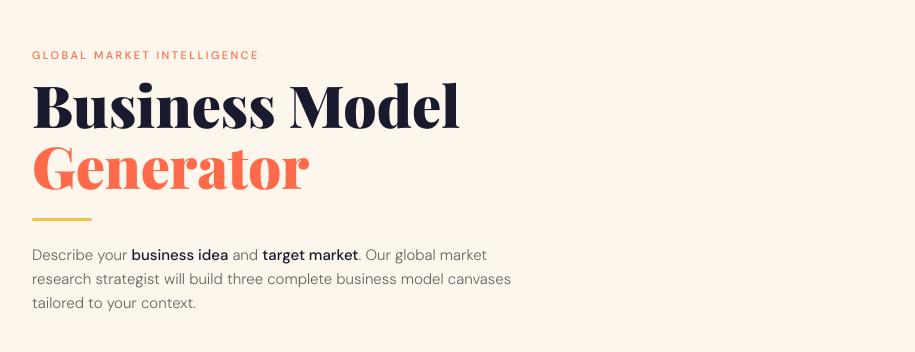
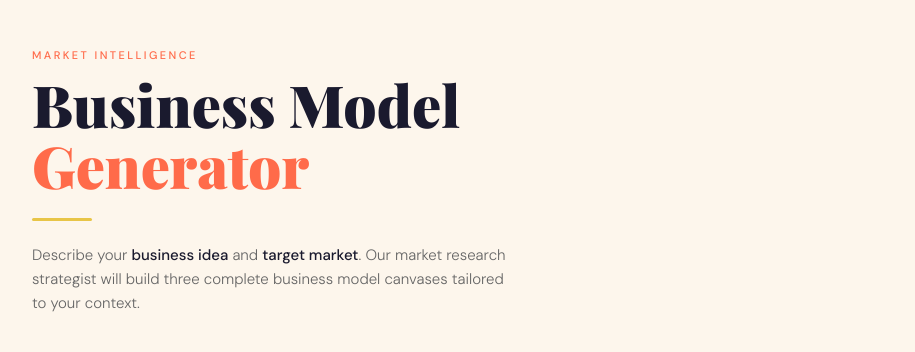
Before and after one commit to rvillegj/business-validator, a website: page public/index.html in a window 1280 px wide. Shown: the top 352 px of the page, without its empty margins (182-1097 px from the left). Drawn offline with nearby package versions, Linux system fonts and the light colour scheme.

Commit message:
update copy: market intelligence

```diff
--- a/public/index.html
+++ b/public/index.html
@@ -194,10 +194,10 @@
 </head>
 <body>
   <div class="app">
-    <div class="eyebrow">Global Market Intelligence</div>
+    <div class="eyebrow">Market Intelligence</div>
     <h1>Business Model<br><span>Generator</span></h1>
     <div class="deco-line"></div>
-    <p class="sub">Describe your <strong>business idea</strong> and <strong>target market</strong>. Our global market research strategist will build three complete business model canvases tailored to your context.</p>
+    <p class="sub">Describe your <strong>business idea</strong> and <strong>target market</strong>. Our market research strategist will build three complete business model canvases tailored to your context.</p>
 
     <div class="field-label">Business idea and target market <span>*</span></div>
     <textarea id="idea" placeholder="e.g. Personalized English coaching for executives in Spain and Latin America"></textarea>
```
